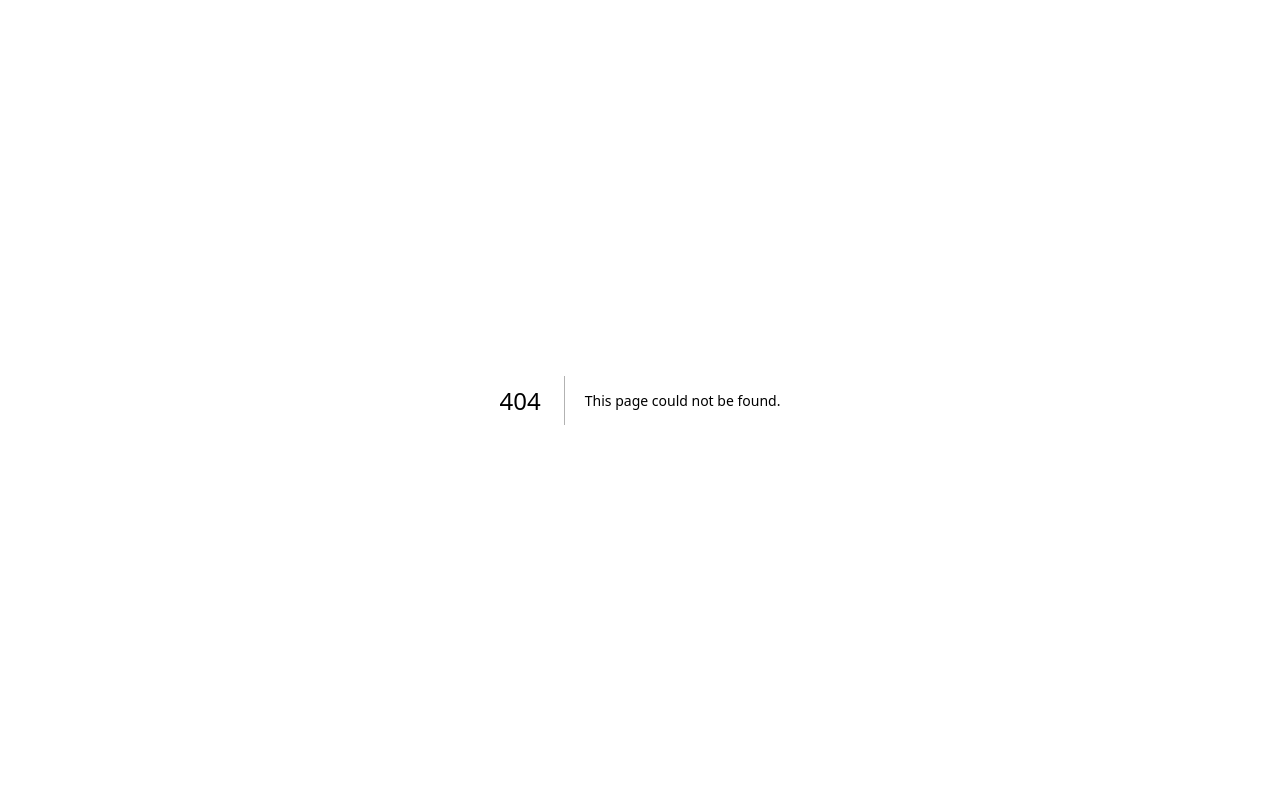
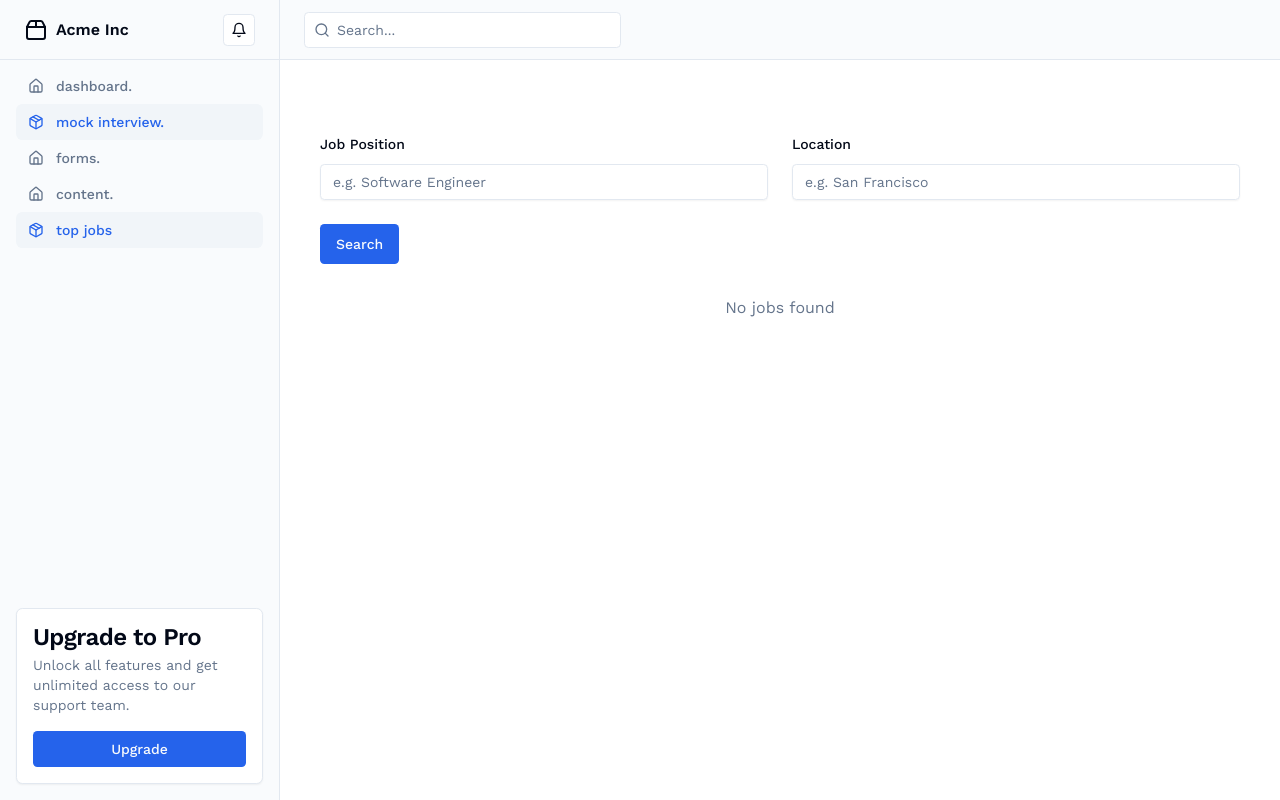
Before and after one commit to edgexhq/brave, a Next.js app: page /dashboard/toplinkedin in a window 1280 px wide. Before the commit this address had no page. Built offline with nearby package versions, Linux system fonts and the light colour scheme.

Commit message:
added top jobs

```diff
--- a/app/dashboard/_components/SearchSection.tsx
+++ b/app/dashboard/_components/SearchSection.tsx
@@ -3,7 +3,7 @@ import React from 'react'
 
 function SearchSection({onSearchInput}:any) {
   return (
-    <div className='p-10 bg-purple-500 border border-bluegray flex flex-col justify-center items-center text-white'>
+    <div className='p-10 bg-purple-500 border rounded border-bluegray flex flex-col justify-center items-center text-white'>
         <h2 className='text-3xl font-bold'>Browse All Templates</h2>
         <p>What would you like to create today?</p>
         <div className='w-full  flex justify-center'>
--- a/app/dashboard/_components/TemplateListSection.tsx
+++ b/app/dashboard/_components/TemplateListSection.tsx
@@ -37,7 +37,7 @@ function TemplateListSection({ userSearchInput }: any) {
 
 
   return (
-    <div className='grid grid-cols-2 md:grid-cols-3 lg:grid-cols-4 gap-5 p-10'>
+    <div className='grid grid-cols-2 md:grid-cols-3 lg:grid-cols-4 gap-5 p-10 pb-28'>
       {/* @ts-ignore */}
       {templateList.map((item: TEMPLATE) => (
         <TemplateCard {...item} />
--- a/app/dashboard/content/[template-slug]/page.tsx
+++ b/app/dashboard/content/[template-slug]/page.tsx
@@ -64,7 +64,7 @@ function CreateNewContent(props: PROPS) {
 
     return (
         <div className='p-5'>
-            <Link href={"/dashboard"}>
+            <Link href={"/dashboard/content"}>
                 <Button> <ArrowLeft /> Back</Button>
             </Link>
             <div className='grid grid-cols-1 md:grid-cols-3 gap-5 py-5 '>
--- a/app/dashboard/layout.tsx
+++ b/app/dashboard/layout.tsx
@@ -30,7 +30,7 @@ export default function DashLayout({
   children: React.ReactNode;
 }) {
   return (
-    <div className="grid min-h-screen w-full md:grid-cols-[220px_1fr] lg:grid-cols-[280px_1fr]">
+    <div className="grid h-screen overflow-hidden w-full md:grid-cols-[220px_1fr] lg:grid-cols-[280px_1fr]">
       <div className="hidden border-r bg-muted/40 md:block">
         <div className="flex h-full max-h-screen flex-col gap-2">
           <div className="flex h-14 items-center border-b px-4 lg:h-[60px] lg:px-6">
@@ -46,7 +46,7 @@ export default function DashLayout({
           <div className="flex-1">
             <nav className="grid items-start px-2 text-sm font-medium lg:px-4">
               <Link
-                href="#"
+                href="/dashboard"
                 className="flex items-center gap-3 rounded-lg px-3 py-2 text-muted-foreground transition-all hover:text-primary"
               >
                 <Home className="h-4 w-4" />
@@ -72,6 +72,14 @@ export default function DashLayout({
               >
                 <Home className="h-4 w-4" />
                 content.
+              </Link>
+
+              <Link
+                href="/dashboard/toplinkedin"
+                className="flex items-center gap-3 rounded-lg bg-muted px-3 py-2 text-primary transition-all hover:text-primary"
+              >
+                <Package className="h-4 w-4" />
+                top jobs
               </Link>
             </nav>
           </div>
@@ -109,49 +117,50 @@ export default function DashLayout({
             <SheetContent side="left" className="flex flex-col">
               <nav className="grid gap-2 text-lg font-medium">
                 <Link
-                  href="#"
+                  href="/dashboard"
                   className="flex items-center gap-2 text-lg font-semibold"
                 >
                   <Package2 className="h-6 w-6" />
                   <span className="sr-only">Acme Inc</span>
                 </Link>
                 <Link
-                  href="#"
+                  href="/dashboard"
                   className="mx-[-0.65rem] flex items-center gap-4 rounded-xl px-3 py-2 text-muted-foreground hover:text-foreground"
                 >
                   <Home className="h-5 w-5" />
                   Dashboard
                 </Link>
+
                 <Link
-                  href="#"
-                  className="mx-[-0.65rem] flex items-center gap-4 rounded-xl bg-muted px-3 py-2 text-foreground hover:text-foreground"
-                >
-                  <ShoppingCart className="h-5 w-5" />
-                  Orders
-                  <Badge className="ml-auto flex h-6 w-6 shrink-0 items-center justify-center rounded-full">
-                    6
-                  </Badge>
-                </Link>
-                <Link
-                  href="#"
+                  href="/dashboard/interview"
                   className="mx-[-0.65rem] flex items-center gap-4 rounded-xl px-3 py-2 text-muted-foreground hover:text-foreground"
                 >
-                  <Package className="h-5 w-5" />
-                  Products
+                  <Home className="h-5 w-5" />
+                  Mock Interview
                 </Link>
+
                 <Link
-                  href="#"
+                  href="/dashboard/forms"
                   className="mx-[-0.65rem] flex items-center gap-4 rounded-xl px-3 py-2 text-muted-foreground hover:text-foreground"
                 >
-                  <Users className="h-5 w-5" />
-                  Customers
+                  <Home className="h-5 w-5" />
+                  Forms
                 </Link>
+
                 <Link
-                  href="#"
+                  href="/dashboard/content"
                   className="mx-[-0.65rem] flex items-center gap-4 rounded-xl px-3 py-2 text-muted-foreground hover:text-foreground"
                 >
-                  <LineChart className="h-5 w-5" />
-                  Analytics
+                  <Home className="h-5 w-5" />
+                  Content Generator
+                </Link>
+
+                <Link
+                  href="/dashboard/toplinkedin"
+                  className="mx-[-0.65rem] flex items-center gap-4 rounded-xl px-3 py-2 text-muted-foreground hover:text-foreground"
+                >
+                  <Home className="h-5 w-5" />
+                  Top Jobs
                 </Link>
               </nav>
               <div className="mt-auto">
@@ -186,7 +195,7 @@ export default function DashLayout({
           </div>
           <UserButton />
         </header>
-        <main className="flex flex-1 flex-col gap-4 p-4 lg:gap-6 lg:p-6">
+        <main className="flex flex-1 flex-col gap-4 p-4 lg:gap-6 lg:p-6 max-h-screen overflow-y-scroll">
           {children}
         </main>
       </div>
--- /dev/null
+++ b/app/dashboard/toplinkedin/page.tsx
@@ -0,0 +1,147 @@
+"use client"
+
+import { useState } from "react"
+import { Label } from "@/components/ui/label"
+import { Input } from "@/components/ui/input"
+import { Card } from "@/components/ui/card"
+import { Button } from "@/components/ui/button"
+import Link from "next/link"
+import PulsatingDots from "@/components/ui/LoadingAnimation"
+import LinkedIn from "@/components/ui/LinkedInIcon"
+
+interface JobProps {
+    job_title: string
+    job_location: string
+    posted_date: string
+    company_name: string
+    job_url: string
+    company_url: string
+}
+
+export default function Component() {
+
+    const [jobs, setJobs] = useState<[]>([]); // Corrected line
+    const [jobPosition, setJobPosition] = useState('')
+    const [location, setLocation] = useState('')
+    const [page, setPage] = useState(1)
+    const [loading, setLoading] = useState(false)
+
+
+    const handleJobSearch = async (e:
+        any
+    ) => {
+        e.preventDefault()
+        setLoading(true)
+        const url = 'https://linkedin-jobs-search.p.rapidapi.com/';
+        const options = {
+            method: 'POST',
+            headers: {
+                'content-type': 'application/json',
+                'x-rapidapi-host': 'linkedin-jobs-search.p.rapidapi.com',
+                'x-rapidapi-key': 'da0012dbb0mshc60ac5df92dd61ep159170jsn371dc02729b3'
+            },
+            body: JSON.stringify({
+                search_terms: jobPosition,
+                location: location,
+                page: page
+            })
+        };
+        try {
+            const response = await fetch(url, options);
+            const data = await response.json();
+            setLoading(false)
+            setJobs(data);
+        } catch (error) {
+            console.error(error);
+            setLoading(false)
+        }
+    }
+
+    const gotoJob = (url: string) => () => {
+        window.open(url, '_blank')
+    }
+
+    const pageDown = (e: any) => {
+        if (page > 1) {
+            setPage(page - 1)
+            handleJobSearch(e)
+        }
+    }
+
+    const pageUp = (e: any) => {
+        setPage(page + 1)
+        handleJobSearch(e)
+    }
+
+    return (
+        <div className="container mx-auto px-4 py-12">
+            <div className="grid grid-cols-1 md:grid-cols-2 gap-6 mb-8">
+                <div className="space-y-2">
+                    <Label htmlFor="job-position">Job Position</Label>
+                    <Input
+                        id="job-position"
+                        type="text"
+                        placeholder="e.g. Software Engineer"
+                        value={jobPosition}
+                        onChange={(e) => setJobPosition(e.target.value)}
+                    />
+                </div>
+                <div className="space-y-2">
+                    <Label htmlFor="location">Location</Label>
+                    <Input
+                        id="location"
+                        type="text"
+                        placeholder="e.g. San Francisco"
+                        value={location}
+                        onChange={(e) => setLocation(e.target.value)}
+                    />
+                </div>
+
+                <div>
+                    <Button onClick={handleJobSearch}>Search</Button>
+                </div>
+            </div>
+            {
+                loading && <PulsatingDots />
+            }
+            {
+                ((!jobs.length || jobs.length === 0) && !loading) && (
+                    <p className="text-muted-foreground text-center">No jobs found</p>
+                )
+            }
+
+            {
+                (jobs.length && jobs.length !== 0 && !loading) ? (
+                    <>
+
+                        <div className="grid grid-cols-1 md:grid-cols-2 lg:grid-cols-3 gap-6">
+                            {jobs.length && jobs.map((job: JobProps, index) => (
+                                <Card key={index} className="p-4 shadow-md relative transition-all duration-500 hover:scale-105">
+                                    <div className="flex justify-between items-start mb-4">
+                                        <div>
+                                            <Link href={job.company_url}><h3 className="text-lg font-medium text-blue-500">{job.company_name}</h3></Link>
+                                            <p className="text-muted-foreground">{job.job_location}</p>
+                                        </div>
+                                    </div>
+                                    <div className="flex items-center justify-between">
+                                        <p className="text-muted-foreground">{job.job_title}</p>
+                                        <Button onClick={gotoJob(job.job_url)}>Apply</Button>
+                                        <LinkedIn className="top-2 right-2 absolute" />
+                                    </div>
+                                </Card>
+                            ))}
+                        </div>
+                        {/*Prev and Next Buttons*/}
+                    </>) : null
+            }
+
+            {
+                (jobs.length && jobs.length !== 0 && !loading) ? (
+                    <div className="flex justify-center mt-4">
+                        <Button onClick={(e) => pageDown(e)} disabled={page === 1}>Prev</Button>
+                        <Button onClick={(e) => pageUp(e)} className="ml-8">Next</Button>
+                    </div>) : null
+            }
+        </div>
+    )
+}
--- a/app/globals.css
+++ b/app/globals.css
@@ -16,6 +16,7 @@
   background-color: #0d60d3;
   border-radius: 10px;
 }
+
 /* For Firefox */
 * {
   scrollbar-width: thin;
--- /dev/null
+++ b/components/ui/LinkedInIcon.tsx
@@ -0,0 +1,4 @@
+import * as React from "react";
+import type { SVGProps } from "react";
+const LinkedIn = (props: SVGProps<SVGSVGElement>) => <svg width="1em" height="1em" xmlns="http://www.w3.org/2000/svg" preserveAspectRatio="xMidYMid" viewBox="0 0 256 256" {...props}><path d="M218.123 218.127h-37.931v-59.403c0-14.165-.253-32.4-19.728-32.4-19.756 0-22.779 15.434-22.779 31.369v60.43h-37.93V95.967h36.413v16.694h.51a39.907 39.907 0 0 1 35.928-19.733c38.445 0 45.533 25.288 45.533 58.186l-.016 67.013ZM56.955 79.27c-12.157.002-22.014-9.852-22.016-22.009-.002-12.157 9.851-22.014 22.008-22.016 12.157-.003 22.014 9.851 22.016 22.008A22.013 22.013 0 0 1 56.955 79.27m18.966 138.858H37.95V95.967h37.97v122.16ZM237.033.018H18.89C8.58-.098.125 8.161-.001 18.471v219.053c.122 10.315 8.576 18.582 18.89 18.474h218.144c10.336.128 18.823-8.139 18.966-18.474V18.454c-.147-10.33-8.635-18.588-18.966-18.453" fill="#0A66C2" /></svg>;
+export default LinkedIn;
--- /dev/null
+++ b/components/ui/LoadingAnimation.tsx
@@ -0,0 +1,48 @@
+import { motion } from 'framer-motion'
+
+export default function PulsatingDots() {
+  return (
+    <div className="flex items-center justify-center">
+      <div className="flex space-x-2">
+        <motion.div
+          className="h-3 w-3 rounded-full bg-blue-500"
+          animate={{
+            scale: [1, 1.5, 1],
+            opacity: [0.5, 1, 0.5],
+          }}
+          transition={{
+            duration: 1,
+            ease: 'easeInOut',
+            repeat: Infinity,
+          }}
+        />
+        <motion.div
+          className="h-3 w-3 rounded-full bg-blue-500"
+          animate={{
+            scale: [1, 1.5, 1],
+            opacity: [0.5, 1, 0.5],
+          }}
+          transition={{
+            duration: 1,
+            ease: 'easeInOut',
+            repeat: Infinity,
+            delay: 0.3,
+          }}
+        />
+        <motion.div
+          className="h-3 w-3 rounded-full bg-blue-500"
+          animate={{
+            scale: [1, 1.5, 1],
+            opacity: [0.5, 1, 0.5],
+          }}
+          transition={{
+            duration: 1,
+            ease: 'easeInOut',
+            repeat: Infinity,
+            delay: 0.6,
+          }}
+        />
+      </div>
+    </div>
+  )
+}
--- /dev/null
+++ b/components/ui/label.tsx
@@ -0,0 +1,26 @@
+"use client"
+
+import * as React from "react"
+import * as LabelPrimitive from "@radix-ui/react-label"
+import { cva, type VariantProps } from "class-variance-authority"
+
+import { cn } from "@/lib/utils"
+
+const labelVariants = cva(
+  "text-sm font-medium leading-none peer-disabled:cursor-not-allowed peer-disabled:opacity-70"
+)
+
+const Label = React.forwardRef<
+  React.ElementRef<typeof LabelPrimitive.Root>,
+  React.ComponentPropsWithoutRef<typeof LabelPrimitive.Root> &
+    VariantProps<typeof labelVariants>
+>(({ className, ...props }, ref) => (
+  <LabelPrimitive.Root
+    ref={ref}
+    className={cn(labelVariants(), className)}
+    {...props}
+  />
+))
+Label.displayName = LabelPrimitive.Root.displayName
+
+export { Label }
--- a/package.json
+++ b/package.json
@@ -18,7 +18,7 @@
     "@radix-ui/react-checkbox": "^1.0.4",
     "@radix-ui/react-dialog": "^1.1.1",
     "@radix-ui/react-dropdown-menu": "^2.1.1",
-    "@radix-ui/react-label": "^2.0.2",
+    "@radix-ui/react-label": "^2.1.0",
     "@radix-ui/react-popover": "^1.0.7",
     "@radix-ui/react-progress": "^1.0.3",
     "@radix-ui/react-radio-group": "^1.1.3",
```
